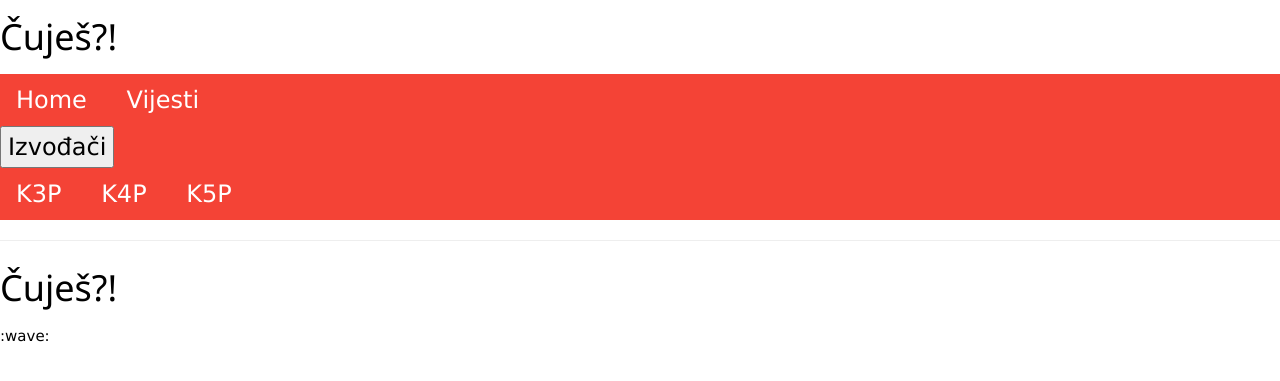
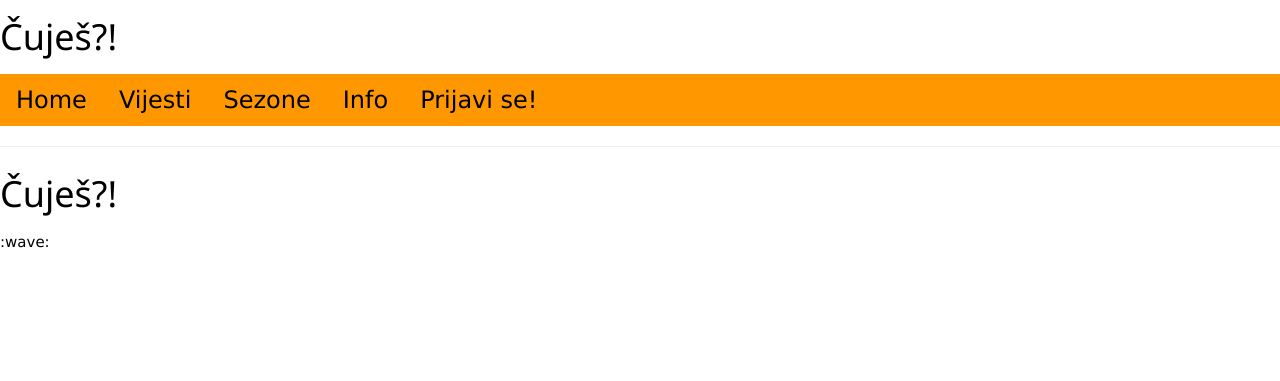
Before and after one commit to KSET/cujes-kset-org, a Flask app: page / in a window 1280 px wide. Shown: the top 381 px of the page. Run offline with Flask 2, Linux system fonts and the light colour scheme.

Commit message:
Added Info and Application links to navbar

```diff
--- a/cujes/routes.py
+++ b/cujes/routes.py
@@ -80,3 +80,25 @@ def band_post(band_id):
     return render_template("band_page.html",
                            bands=bands,
                            band=band)
+
+
+@app.route('/info')
+def info():
+    title = "Informacije"
+    info = """Zmija organizira
+sezone bendovi
+tjedno jedan koncert za tri benda
+finale u petom mjesecu
+Prijave do x.y.2020."""
+    contact = {"email": "cujes@kset.org",
+               "facebook": "https://www.facebook.com/cujesKSET/"}
+
+    return render_template("info.html",
+                           title=title,
+                           info=info,
+                           contact=contact)
+
+
+@app.route('/prijavi_se')
+def apply():
+    return "Prijava TODO NAKON BAZE"
--- a/cujes/templates/base.html
+++ b/cujes/templates/base.html
@@ -10,17 +10,19 @@
     </header>
 
     <nav>
-      <div class="w3-bar w3-red w3-xlarge">
-        <a href="{{ url_for('index') }}" class="w3-button">Home</a>
-        <a href="{{ url_for('news') }}" class="w3-button">Vijesti</a>
-        <div class="dropdown">
-        	<button class="dropbtn">Izvođači</button>
-	        <div class="dropdown-content">
-	        	{% for band_id in bands %}
-	        		<a href="{{ url_for('band_post', band_id=band_id) }}" class="w3-button">{{ bands[band_id].name }}</a>
-	        	{% endfor %}
-	        </div>
-	    </div>
+      <div class="w3-bar w3-orange w3-xlarge">
+        <a href="{{ url_for('index') }}" class="w3-bar-item w3-button">Home</a>
+        <a href="{{ url_for('news') }}" class="w3-bar-item w3-button">Vijesti</a>
+        <div class="w3-dropdown-hover">
+			    <button class="w3-button">Sezone</button>
+			    <div class="w3-dropdown-content w3-bar-block w3-card-4">
+			    	{% for band_id in bands %}
+			    		<a href="{{ url_for('band_post', band_id=band_id) }}" class="w3-bar-item w3-button">{{ bands[band_id].name }}</a>
+			    	{% endfor %}
+			    </div>
+			  </div>
+			  <a href="{{ url_for('info') }}" class="w3-bar-item w3-button">Info</a>
+			  <a href="{{ url_for('apply') }}" class="w3-bar-item w3-button">Prijavi se!</a>
       </div>
     </nav>
 
```
Also changed, not shown: cujes/templates/info.html (added, +16 -0 lines).
